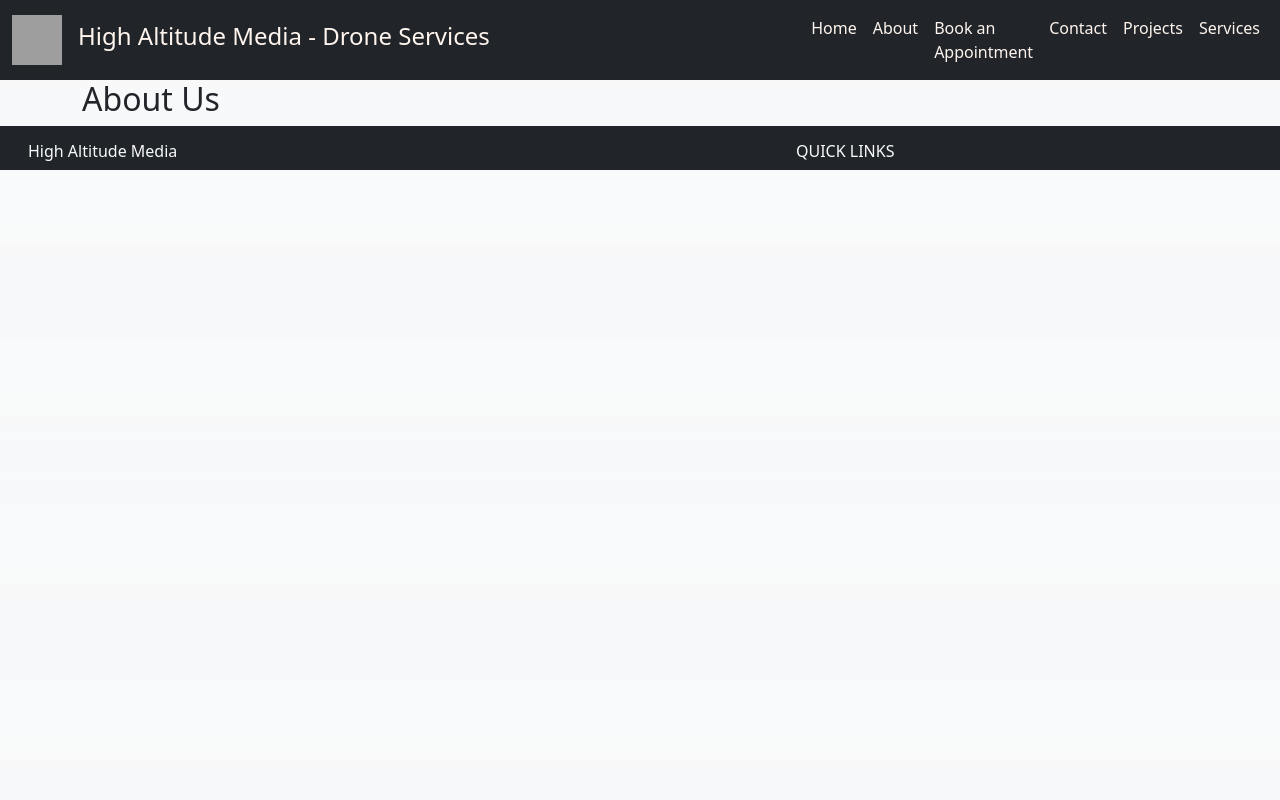
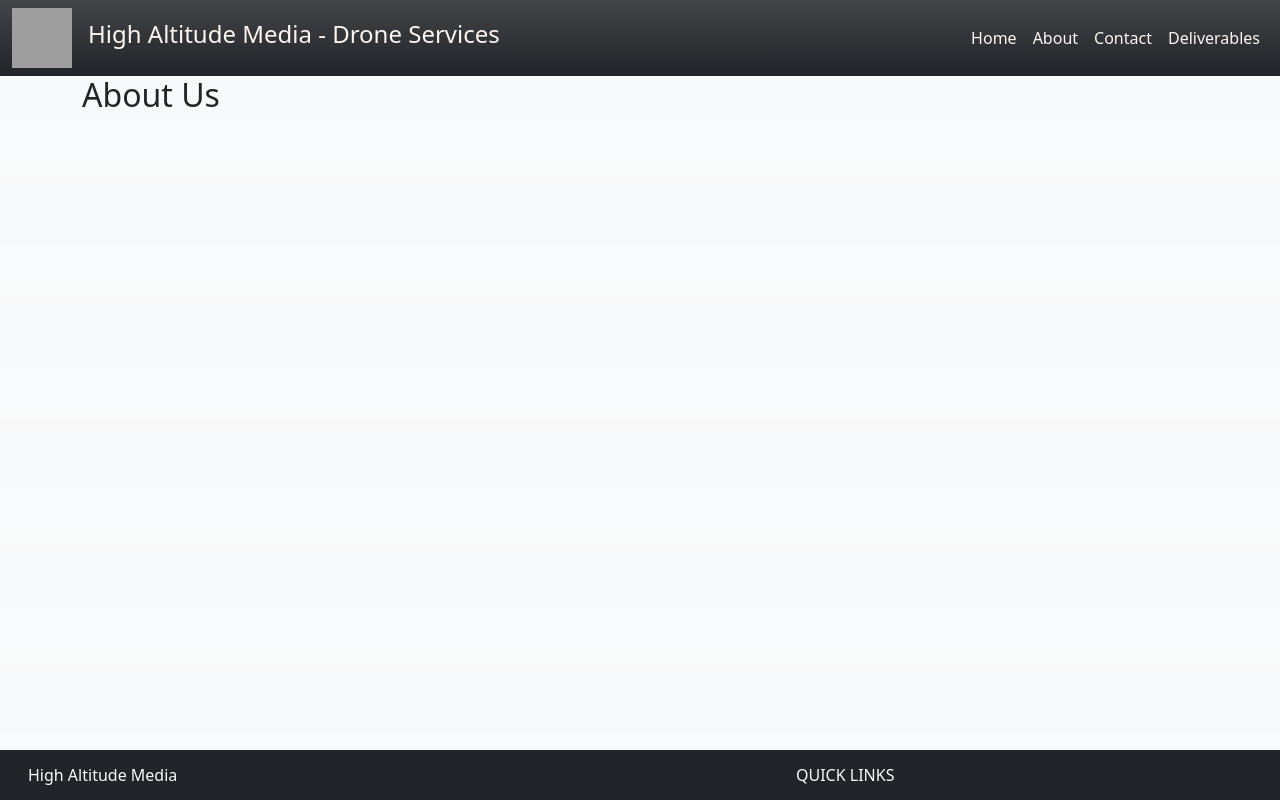
Before and after one commit to zion379/High-Altitude-Media-Site, a Flask app: page /about in a window 1280 px wide. Run offline with Flask 3, Linux system fonts and the light colour scheme; grey boxes are pictures that could not be loaded.

Commit message:
Added a lot of features and tweaks

```diff
--- a/main.py
+++ b/main.py
@@ -149,7 +149,7 @@
 
 
 # comment this line out before pushing code to server.
-#app.run(debug=True)
+app.run(debug=True)
 
 if __name__ == '__main__':
     app.run()
--- a/static/css/style.css
+++ b/static/css/style.css
@@ -20,6 +20,7 @@
 .page-title {
     margin-bottom: 30px;
     margin-top: 20px;
+    color: blanchedalmond;
 }
 
 .left-align-desc {
@@ -64,3 +65,12 @@
 .model-view-controls-text {
     color: seashell;
 }
+
+.hero-image-container {
+    background-image: url('https://high-altitude-media-assets.nyc3.cdn.digitaloceanspaces.com/Website-Assets/DJI_0249.JPG');
+    background-size: cover;
+    background-repeat: no-repeat;
+    width: 100%;
+    height: 200px;
+    background-position: center right;
+}
--- a/templates/base.html
+++ b/templates/base.html
@@ -16,10 +16,10 @@
     </head>
     <body class="bg-light bg-gradient">
         <script src="https://cdn.jsdelivr.net/npm/bootstrap@5.3.0-alpha1/dist/js/bootstrap.bundle.min.js" integrity="sha384-w76AqPfDkMBDXo30jS1Sgez6pr3x5MlQ1ZAGC+nuZB+EYdgRZgiwxhTBTkF7CXvN" crossorigin="anonymous"></script>
-        <nav class="navbar navbar-expand-lg bg-dark">
+        <nav class="navbar navbar-expand-lg bg-dark bg-gradient">
             <div class="container-fluid">
                 <!--Company Logo-->
-                <img src="https://picsum.photos/50/50" alt="Company Logo">
+                <img src="https://high-altitude-media-assets.nyc3.cdn.digitaloceanspaces.com/Website-Assets/graphics/High_Altitude_Media_Logo_V2_White.png" alt="Company Logo" style="width: 60px; height: 60px;">
                 <a href="/" class="navbar-brand company-brand"> <h4 class="ms-3" style="color: seashell;">High Altitude Media - Drone Services</h4></a>
                 <div >
                     <ul class="navbar-nav">
@@ -30,16 +30,10 @@
                             <a class="nav-link nav-bar-link-text" href="/about">About</a>
                         </li>
                         <li class="nav-item">
-                            <a class="nav-link nav-bar-link-text" href="/appointment-booking">Book an Appointment</a>
-                        </li>
-                        <li class="nav-item">
                             <a class="nav-link nav-bar-link-text" href="/contact">Contact</a>
                         </li>
                         <li class="nav-item">
-                            <a class="nav-link nav-bar-link-text" href="/projects">Projects</a>
-                        </li>
-                        <li class="nav-item">
-                            <a class="nav-link nav-bar-link-text" href="/services">Services</a>
+                            <a class="nav-link nav-bar-link-text" href="/deliverables">Deliverables</a>
                         </li>
                     </ul>
                 </div>
@@ -49,11 +43,11 @@
           {% block body %}{% endblock %}
     </body>
     <!--Footer-->
-    <footer class="bg-dark">
+    <footer class="bg-dark footer">
         <div class="container text-light ms-0 me-0">
             <div class="row pt-3">
                 <div class="col-md-8 text-left">
-                        <h6 class="ms-3">High Altitude Media</h6>
+                    <h6 class="ms-3">High Altitude Media</h6>
                 </div>
                 <div class="col-md-4 text-left">
                     <h6 class="ms-4">QUICK LINKS</h6>
```
Also changed, not shown: templates/home.html (+5 -7 lines).
